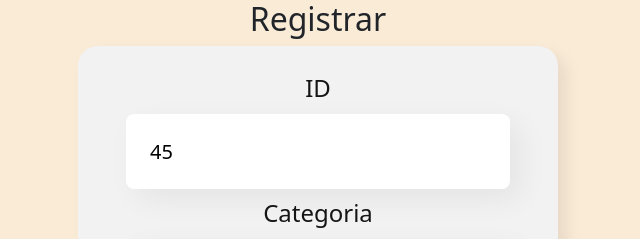
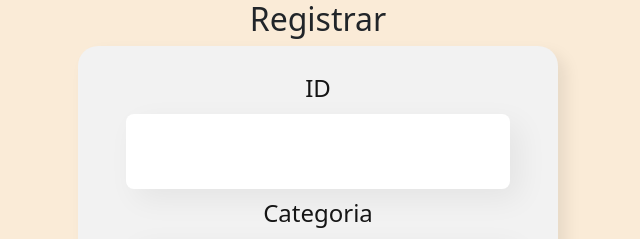
Before and after one commit to alisson2014/front_produtos, a React (Create React App) app: page /register in a window 1280 px wide. Shown: the top 239 px of the page, without its empty margins (322-962 px from the left). Built offline with nearby package versions, Linux system fonts and the light colour scheme.

Commit message:
POST feito com sucesso

```diff
--- a/src/components/Field/index.tsx
+++ b/src/components/Field/index.tsx
@@ -2,7 +2,7 @@ import * as F from "./styles";
 
 interface IFieldProps {
     fieldLabel: string,
-    fieldValue: string,
+    fieldValue?: string,
     fieldId: string,
     fieldType?: string
     required?: boolean,
@@ -12,7 +12,7 @@ interface IFieldProps {
 
 export default function Field({
     fieldLabel,
-    fieldValue,
+    fieldValue = "",
     fieldId,
     fieldType = "text",
     required = false,
--- a/src/pages/Register/index.tsx
+++ b/src/pages/Register/index.tsx
@@ -5,33 +5,41 @@ import { Form } from "./styles";
 
 export default function Register() {
     const [categoria, setCategoria] = useState({
-        id: "45",
         nomeCategoria: "",
     });
 
     const controllerInput = (event: any) => {
-        console.log(event.target.value);
         setCategoria({
-            id: "45",
             nomeCategoria: event.target.value
         });
-    }
+    };
 
     const onRegister = async (event: any) => {
         if (event.type === "submit") {
             event.preventDefault();
             console.log(categoria);
+            await fetch("http://localhost/produtosLike/register.php", {
+                method: "POST",
+                headers: {
+                    'Content-Type': 'application/json; charset=UTF-8',
+                    'Access-Control-Allow-Origin': '*'
+                },
+                body: JSON.stringify(categoria)
+            })
+                .then((response) => response.json())
+                .then((data) => console.log(data))
+                .catch((error) => console.log(error))
+                .finally(() => console.log("Fim da requisição"));
         }
-    }
+    };
 
     return (
         <center>
             <h2>Registrar</h2>
-            <Form onSubmit={onRegister}>
+            <Form onSubmit={onRegister} method="POST">
                 <Field
                     fieldLabel="ID"
                     fieldId="id"
-                    fieldValue={categoria.id}
                     readonly
                 />
                 <Field
```
